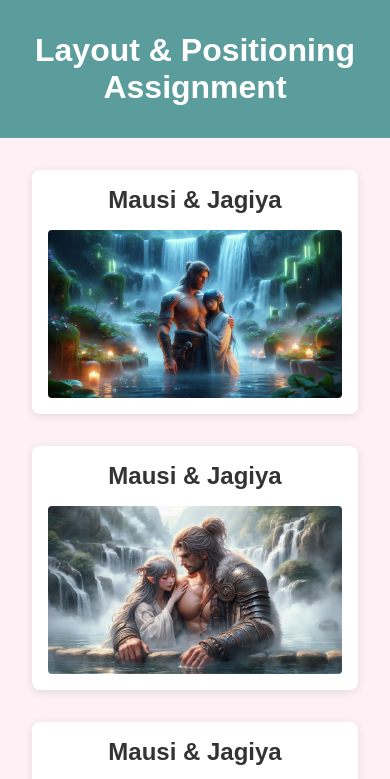
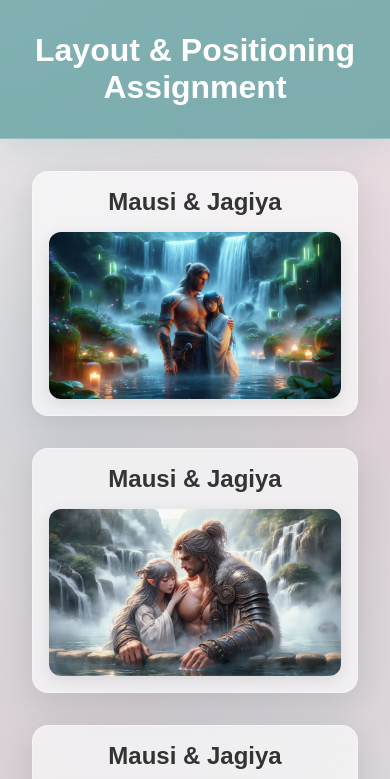
Before and after one commit to miasmith81/Layout---Positioning-Assignment, a plain HTML site: page index.html in a window 390 px wide. Shown: the top 779 px of the page. Drawn offline with Linux system fonts and the light colour scheme.

Commit message:
Enhance CSS styles for layout and positioning assignment with gradients, shadows, and improved responsiveness

```diff
--- a/css/styles.css
+++ b/css/styles.css
@@ -6,14 +6,36 @@
 
 body {
     font-family: Arial, sans-serif;
-    background-color: #fef1f5;
+    background: linear-gradient(135deg, #fef1f5 0%, #e8d5dc 50%, #fef1f5 100%);
+    min-height: 100vh;
+    position: relative;
+    isolation: isolate;
 }
+
+body::before {
+    content: '';
+    position: absolute;
+    top: 0;
+    left: 0;
+    width: 100%;
+    height: 100%;
+    background:
+        radial-gradient(circle at 20% 30%, rgba(90, 157, 156, 0.25) 0%, transparent 50%),
+        radial-gradient(circle at 80% 70%, rgba(90, 157, 156, 0.22) 0%, transparent 50%);
+    pointer-events: none;
+}
+
+
 
 header {
     text-align: center;
     padding: 2rem;
-    background-color: #5a9d9c;
+    background: rgba(90, 157, 156, 0.75);
+    -webkit-backdrop-filter: blur(20px);
+    backdrop-filter: blur(20px);
+    border-bottom: 1px solid rgba(255, 255, 255, 0.2);
     color: white;
+    box-shadow: 0 8px 32px 0 rgba(90, 157, 156, 0.2);
 }
 
 section {
@@ -29,17 +51,27 @@ section div {
     display: flex;
     flex-direction: column;
     align-items: center;
-    background: white;
+    background: rgba(255, 255, 255, 0.65);
+    -webkit-backdrop-filter: blur(20px);
+    backdrop-filter: blur(20px);
     padding: 1rem;
-    border-radius: 8px;
-    box-shadow: 0 2px 8px rgba(0,0,0,0.1);
+    border-radius: 16px;
+    border: 1px solid rgba(255, 255, 255, 0.3);
+    box-shadow: 0 8px 32px 0 rgba(0, 0, 0, 0.1);
+    transition: transform 0.3s ease, box-shadow 0.3s ease;
+}
+
+section div:hover {
+    transform: translateY(-5px);
+    box-shadow: 0 12px 40px 0 rgba(0, 0, 0, 0.15);
 }
 
 section img {
     max-width: 400px;
     width: 100%;
     height: auto;
-    border-radius: 4px;
+    border-radius: 12px;
+    box-shadow: 0 4px 16px rgba(0, 0, 0, 0.1);
 }
 
 section h1 {
```
